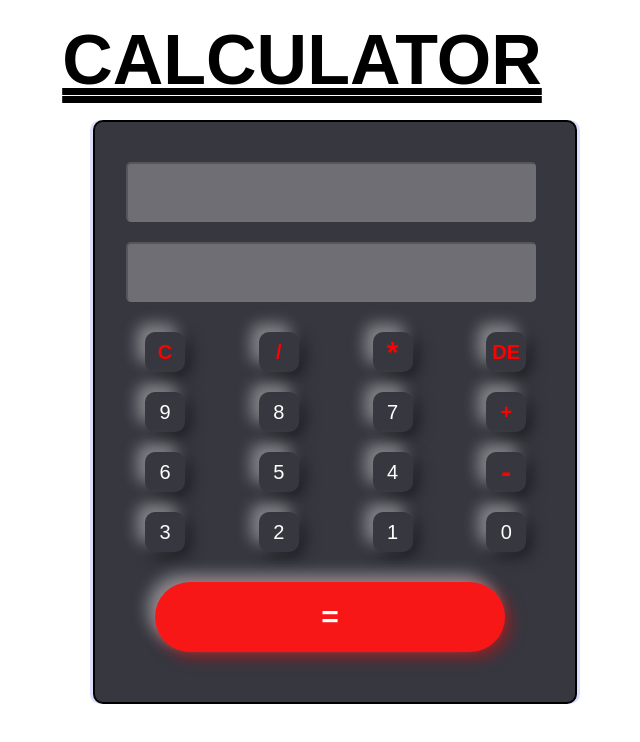
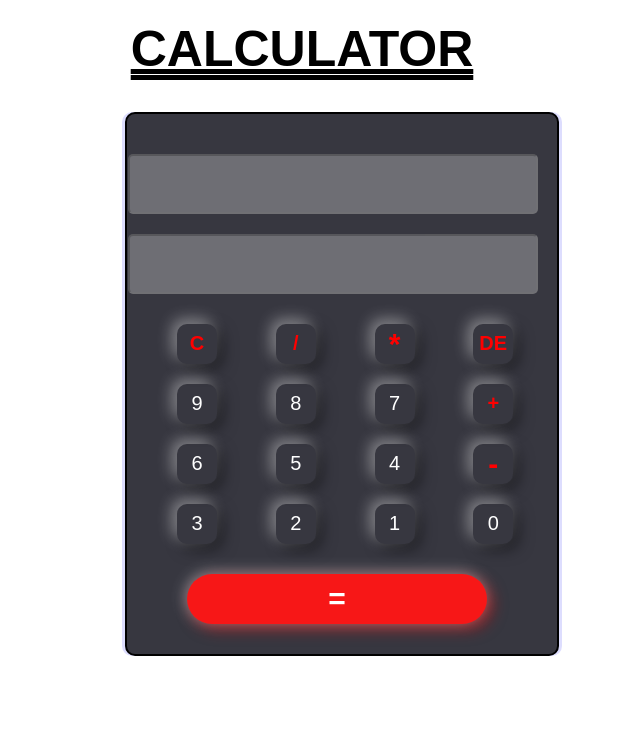
Before and after one commit to Shrishti-Coder/Calculator, a plain HTML site: page index.htm in a window 1280 px wide. Shown: the whole page, without its empty margins (338-978 px from the left). Drawn offline with Linux system fonts and the light colour scheme.

Commit message:
index.htm

```diff
--- a/index.htm
+++ b/index.htm
@@ -5,14 +5,14 @@
   <style>
     body{
 
-
+margin:0;
         padding: 0;
         font-family: Arial, Helvetica, sans-serif;
         box-sizing: border-box;
     }
     .container{
-      width: 490px;
-margin-left: 420px;
+      width: 440px;
+margin-left: 460px;
 padding-top: 0px;
 padding-bottom: 0px;
   height: auto;
@@ -30,15 +30,15 @@ border-radius: 10px;
   text-align: center;
   text-decoration: underline;
    margin-top:20px;
-    margin-bottom:20px;
+/*     margin-bottom:40px; */
   text-decoration-style: double;
-  font-size: 70px;
+  font-size: 50px;
   }
 .calculator
 {
     background: rgba(0, 0, 0, 0.75);
-    height: 500px;
-width: 400px;
+    height: 460px;
+width: 350px;
 padding: 40px;
     border: 2px solid;
     border-radius: 10px;
@@ -51,7 +51,7 @@ padding: 40px;
     width: 40px;
     height: 40px;
     border-radius: 10px;
-    box-shadow: -8px -8px 15px rgb(255, 255, 255,0.4),5px 5px 15px rgb(0, 0,0,0.5);
+    box-shadow: -5px -5px 15px rgb(255, 255, 255,0.4),5px 5px 15px rgb(0, 0,0,0.5);
     background: transparent;
     font-size: 20px;
     color: white;
@@ -63,7 +63,7 @@ padding: 40px;
 display: flex;
 justify-content: flex-end;
     margin: 0px 70px 20px 1px;
-    width: 400px;
+    width: 370px;
     height: 60px;
 
 }
@@ -82,7 +82,7 @@ justify-content: flex-end;
 display: flex;
 justify-content: flex-end;
 margin: 0px 70px 20px 1px;
-    width: 400px;
+    width: 370px;
     height: 60px;
 
 }
@@ -100,8 +100,9 @@ margin: 0px 70px 20px 1px;
   display: grid;
   grid-template-columns: repeat(4, 1fr);
   grid-gap: 5px;
-  font-size: 30px;
-  width: 450px;
+  font-size: 20px;
+  width: 390px;
+  height:60px;
 }
 
 
@@ -109,12 +110,12 @@ margin: 0px 70px 20px 1px;
 {
     border: 0;
     outline: 0;
-    width: 350px;
+    width: 300px;
     font-size: 30px;
     font-weight: bolder;
-    height: 70px;
+    height: 50px;
     border-radius: 50px;
-    box-shadow: -8px -8px 15px rgb(255, 255, 255,0.4),5px 5px 15px rgba(239, 6, 6, 0.5);
+    box-shadow: -2px -2px 15px rgb(255, 255, 255,0.4),5px 5px 15px rgba(239, 6, 6, 0.5);
     background: rgb(247, 23, 23);
 
     color: white;
```
